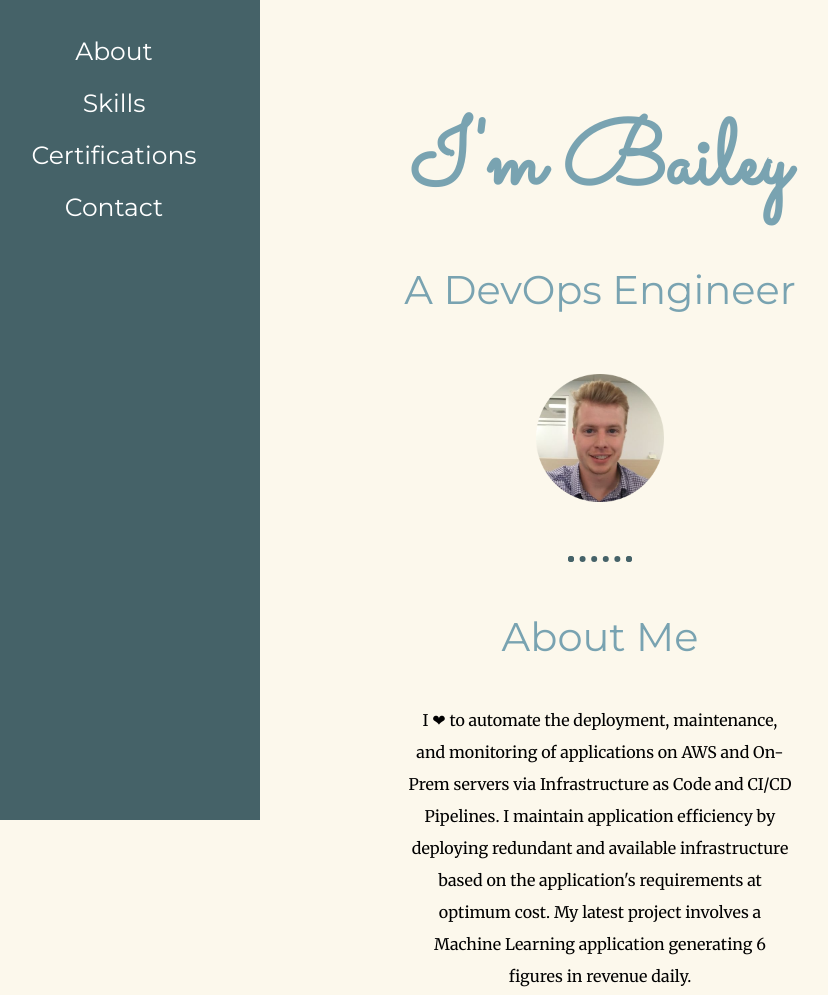
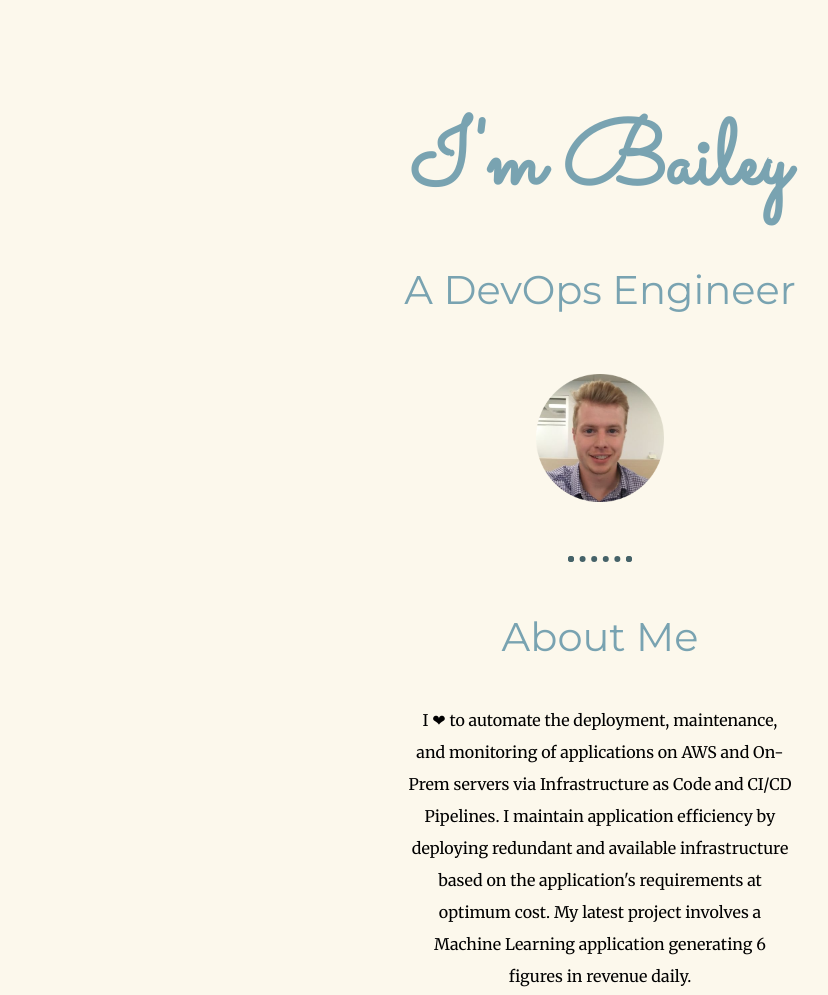
Before and after one commit to SmashingBailey/cv, a plain HTML site: page index.html in a window 1280 px wide. Shown: the top 995 px of the page, without its empty margins (40-868 px from the left). Drawn offline with Linux system fonts and the light colour scheme.

Commit message:
Remove SideBar

```diff
--- a/index.html
+++ b/index.html
@@ -13,12 +13,12 @@
 </head>
 
 <body>
-    <div class="sidenav">
+    <!--div class="sidenav">
         <a href="#about_me_section">About</a>
         <a href="#skills_section">Skills</a>
         <a href="#certifications_section">Certifications</a>
         <a href="#contact_me_section">Contact</a>
-    </div>
+    </div-->
     <div class="top-container">
         <!--img class="top-cloud" src="images/cloud.png" alt=""-->
         <h1>I'm Bailey</h1>
```
